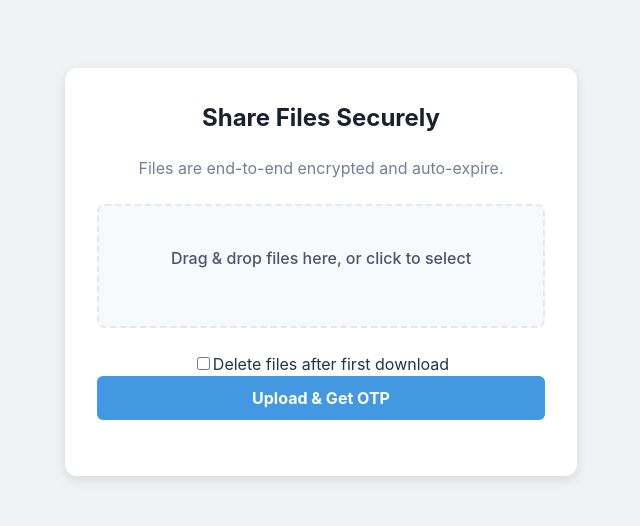
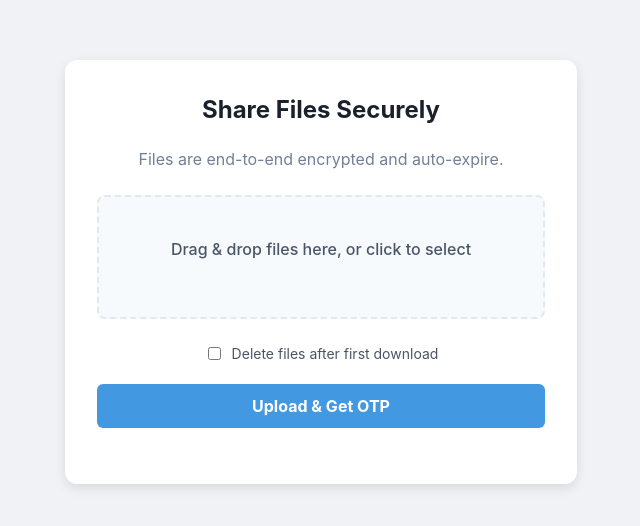
Before and after one commit to Tharunraj139/DashDrop, a React (Vite) app in the folder frontend/: page / in a window 1280 px wide. Shown: the part 128-654 px from the top of the page, without its empty margins (351-991 px from the left). Built offline with nearby package versions, Linux system fonts and the light colour scheme.

Commit message:
Update SharePanel.css

```diff
--- a/frontend/src/components/SharePanel.css
+++ b/frontend/src/components/SharePanel.css
@@ -130,3 +130,17 @@
     font-size: 16px;
     margin-top: 10px;
 }
+/* Add these styles to the bottom of SharePanel.css */
+
+.options-section {
+    display: flex;
+    align-items: center;
+    justify-content: center;
+    margin-bottom: 20px;
+    gap: 8px;
+}
+
+.options-section label {
+    font-size: 14px;
+    color: #4a5568;
+}
```
